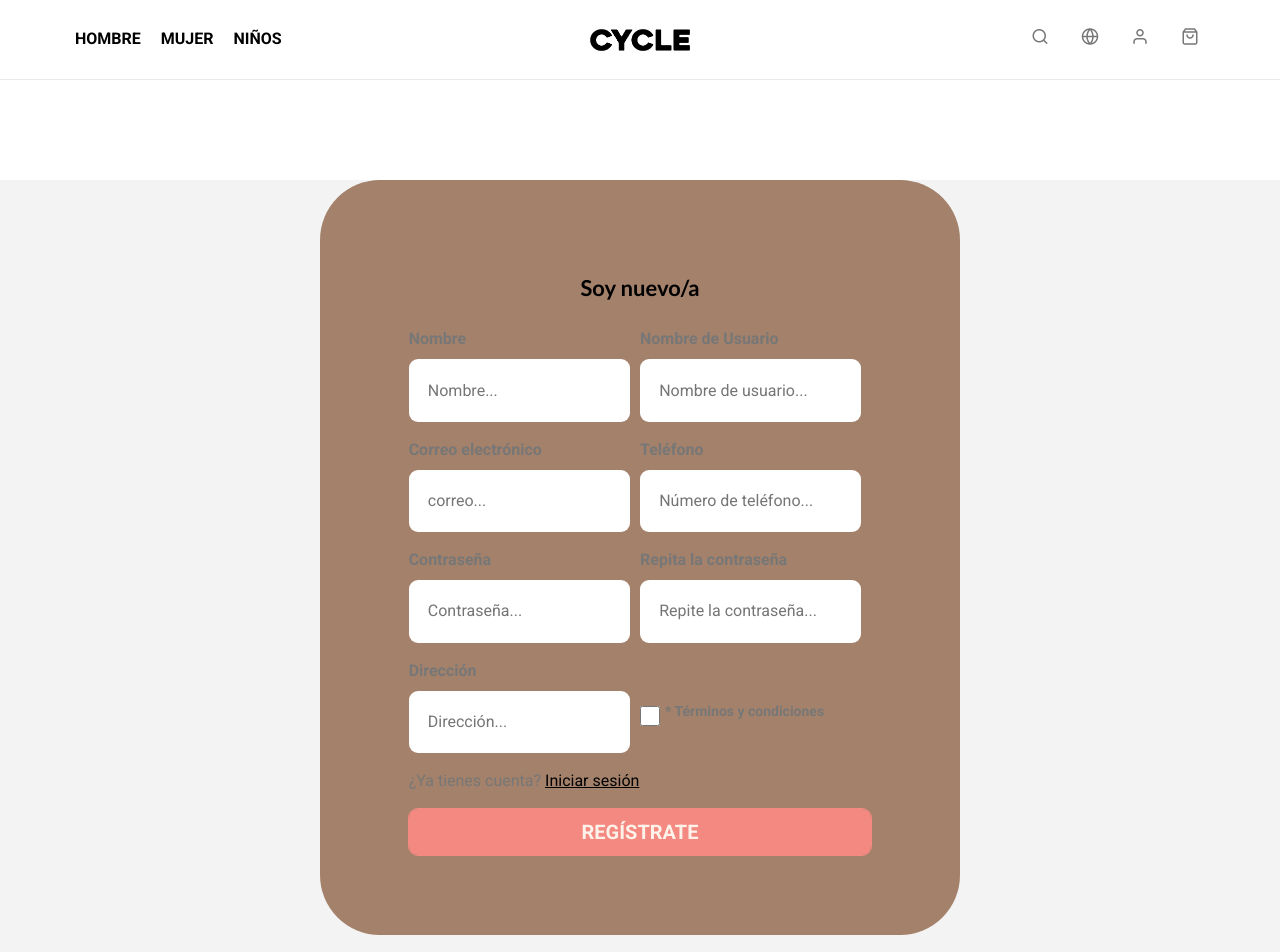
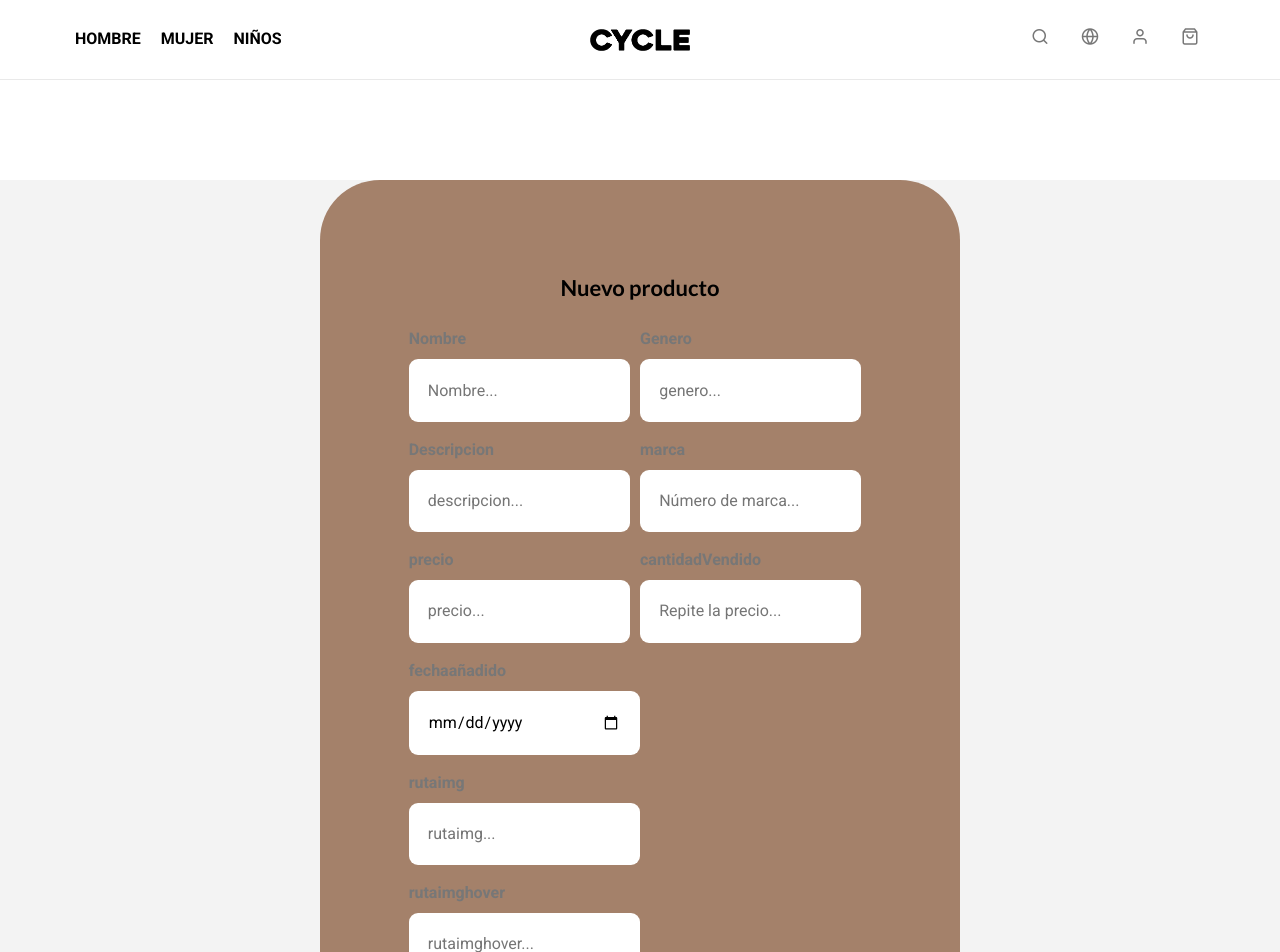
Before and after one commit to daw223-14/Proyecto_Final, a React (Vite) app: page /admin in a window 1280 px wide. Shown: the top 952 px of the page. Built offline with nearby package versions, Linux system fonts and the light colour scheme.

Commit message:
Añadir insert

```diff
--- a/src/components/Insert.jsx
+++ b/src/components/Insert.jsx
@@ -8,17 +8,18 @@ import Notification from "./../components/Notification";
 function Insert() {
   const [formData, setFormData] = useState({
     nombre: "",
-    username: "",
-    correo: "",
-    telefono: "",
-    contraseña: "",
-    contraseña2: "",
-    direccion: "",
-    terminos: false,
+    genero: "",
+    descripcion: "",
+    marca: "",
+    precio: "",
+    cantidadVendido: "",
+    fechaAñadido: "",
+    rutaimg: "",
+    rutaimghover: "",
+    precio_anterior: ""
   });
-  const [errores, serErrores] = useState([]);
-  const [mensaje, setMensaje] = useState("");
-  const [signedUp, setSignedUp] = useState(false);
+  const [errores, setErrores] = useState([]);
+  const [message, setMessage] = useState("");
 
   const [showNotification, setShowNotification] = useState(false);
   const [notificationText, setNotificationText] = useState("");
@@ -26,9 +27,9 @@ function Insert() {
   const closeNotification = () => {
     setShowNotification(false);
     setNotificationText("");
-    setMensaje("");
+    setMessage("");
     if(signedUp){
-      navigate("/login");
+      navigate("/admin");
     }
   };
 
@@ -43,38 +44,9 @@ function Insert() {
 
   function validation(){
     let errores = [];
-    if (!formData.terminos) {
-      errores.push("* Tienes que aceptar los términos y condiciones");
-    }
-
     if (!/^[a-zA-Z\s]+$/.test(formData.nombre)) {
       errores.push("Nombre Incorrecto. Por favor, introduce un nombre sin carácteres especiales.");
     }
-
-    if (!/^[a-zA-Z][a-zA-Z0-9]*$/.test(formData.username)) {
-      errores.push("Invalid username. It must start with a letter and can contain only letters and numbers.");
-    }
-
-    if (!/^[\w-]+(\.[\w-]+)*@([\w-]+\.)+[a-zA-Z]{2,7}$/.test(formData.correo) || formData.correo.length > 70) {
-      errores.push("Invalid correo. correo should be a valid direccion and cannot exceed 70 characters.");
-    }
-
-    if (!/^\d{1,70}$/.test(formData.telefono) || formData.telefono.length > 70) {
-      errores.push("Invalid telefono number. telefono number should only contain digits and cannot exceed 70 characters.");
-    }
-
-    if (!/^(?=.*[a-z])(?=.*[A-Z])(?=.*\d)(?=.*[#$@!%&*?])[A-Za-z\d#$@!%&*?]{8,30}$/.test(formData.contraseña)) {
-      errores.push("Invalid contraseña. contraseña should contain at least 8 characters, including one uppercase letter, one lowercase letter, one number, and one special character.");
-    }
-
-    if (formData.contraseña !== formData.contraseña2) {
-      errores.push("Passwords do not match.");
-    }
-
-    if (formData.direccion.length > 128) {
-      errores.push("direccion exceeds the maximum length of 128 characters.");
-    }
-
     return errores;
 }
 
@@ -93,7 +65,7 @@ function Insert() {
 
     const validationErrors = validation();
 
-    serErrores(validationErrors);
+    setErrores(validationErrors);
 
     if (validationErrors.length > 0) {
       setNotificationText(validationErrors);
@@ -107,13 +79,13 @@ function Insert() {
     });
 
     axios
-      .post("/signup.php", data)
+      .post("/insert.php", data)
       .then((response) => {
         const responseData = response.data;
-        setMensaje(responseData.mensaje);
-        setNotificationText(response.data.mensaje);
+        setMessage(responseData.message);
+        setNotificationText(response.data.message);
         setShowNotification(true);
-        if(responseData.mensaje == "Signed up Successfully"){
+        if(responseData.message == "Signed up Successfully"){
           setSignedUp(true);
         }
       })
@@ -123,39 +95,39 @@ function Insert() {
   };
 
   useEffect(() => {
-    if (mensaje !== "") {
-      setNotificationText(mensaje);
+    if (message !== "") {
+      setNotificationText(message);
       setShowNotification(true);
     }
-  }, [mensaje]);
+  }, [message]);
 
 
   return (
     <section className="signup full-block">
       <div className="container signup-content">
-        <h2 className="signup-title">Soy nuevo/a</h2>
+        <h2 className="signup-title">Nuevo producto</h2>
         <form id="signupForm" className="signup-form" onSubmit={handleSubmit}>
           <div>
             <div>
-              <label htmlFor="nombre">Nombre</label>
+              <label htmlFor="name">Nombre</label>
               <input
-                id="nombre"
+                id="name"
                 type="text"
                 placeholder="Nombre..."
-                name="name"
+                name="nombre"
                 value={formData.nombre}
                 onChange={handleChange}
                 required
               />
             </div>
             <div>
-              <label htmlFor="username">Nombre de Usuario </label>
+              <label htmlFor="genero">Genero </label>
               <input
-                id="username"
+                id="genero"
                 type="text"
-                placeholder="Nombre de usuario..."
-                name="username"
-                value={formData.username}
+                placeholder="genero..."
+                name="genero"
+                value={formData.genero}
                 onChange={handleChange}
                 required
               />
@@ -163,25 +135,25 @@ function Insert() {
           </div>
           <div>
             <div>
-              <label htmlFor="correo">Correo electrónico </label>
+              <label htmlFor="descripcion">Descripcion </label>
               <input
-                id="correo"
-                type="correo"
-                placeholder="correo..."
-                name="correo"
-                value={formData.correo}
+                id="descripcion"
+                type="text"
+                placeholder="descripcion..."
+                name="descripcion"
+                value={formData.descripcion}
                 onChange={handleChange}
                 required
               />
             </div>
             <div>
-              <label htmlFor="telefono">Teléfono</label>
+              <label htmlFor="marca">marca</label>
               <input
-                id="telefono"
-                type="number"
-                placeholder="Número de teléfono..."
-                nombre="telefono"
-                value={formData.telefono}
+                id="marca"
+                type="text"
+                placeholder="Número de marca..."
+                nombre="marca"
+                value={formData.marca}
                 onChange={handleChange}
                 required
               />
@@ -189,25 +161,25 @@ function Insert() {
           </div>
           <div>
             <div>
-              <label htmlFor="contraseña">Contraseña</label>
+              <label htmlFor="precio">precio</label>
               <input
-                id="contraseña"
-                type="contraseña"
-                placeholder="Contraseña..."
-                name="contraseña"
-                value={formData.contraseña}
+                id="precio"
+                type="number"
+                placeholder="precio..."
+                name="precio"
+                value={formData.precio}
                 onChange={handleChange}
                 required
               />
             </div>
             <div>
-              <label htmlFor="contraseña2">Repita la contraseña</label>
+              <label htmlFor="cantidadVendido">cantidadVendido</label>
               <input
-                id="contraseña2"
-                type="contraseña"
-                placeholder="Repite la contraseña..."
-                name="contraseña2"
-                value={formData.contraseña2}
+                id="cantidadVendido"
+                type="number"
+                placeholder="Repite la precio..."
+                name="cantidadVendido"
+                value={formData.cantidadVendido}
                 onChange={handleChange}
                 required
               />
@@ -215,35 +187,59 @@ function Insert() {
           </div>
           <div>
             <div>
-              <label htmlFor="direccion">Dirección</label>
+              <label htmlFor="fechaAñadido">fechaañadido</label>
               <input
-                id="direccion"
-                type="text"
-                placeholder="Dirección..."
-                name="direccion"
-                value={formData.direccion}
+                id="fechaAñadido"
+                type="date"
+                placeholder="fechaañadido..."
+                name="fechaAñadido"
+                value={formData.fechaAñadido}
                 onChange={handleChange}
                 required
               />
             </div>
-            <div className="signup_terms">
+          </div>
+          <div>
+            <div>
+              <label htmlFor="rutaimg">rutaimg</label>
               <input
-                id="terminos"
-                type="checkbox"
-                name="terminos"
-                checked={formData.terminos}
+                id="rutaimg"
+                type="text"
+                placeholder="rutaimg..."
+                name="rutaimg"
+                value={formData.rutaimg}
                 onChange={handleChange}
                 required
               />
-              <label htmlFor="terminos">
-                * Términos y condiciones<br />
-              </label>
             </div>
           </div>
           <div>
-            <p>
-              ¿Ya tienes cuenta? <Link to={"./../login"}>Iniciar sesión</Link>
-            </p>
+            <div>
+              <label htmlFor="rutaimghover">rutaimghover</label>
+              <input
+                id="rutaimghover"
+                type="text"
+                placeholder="rutaimghover..."
+                name="rutaimghover"
+                value={formData.rutaimghover}
+                onChange={handleChange}
+                required
+              />
+            </div>
+          </div>
+          <div>
+            <div>
+              <label htmlFor="precio_anterior">precio_anterior</label>
+              <input
+                id="precio_anterior"
+                type="text"
+                placeholder="precio_anterior..."
+                name="precio_anterior"
+                value={formData.precio_anterior}
+                onChange={handleChange}
+                required
+              />
+            </div>
           </div>
           <button className="btn btn--form" type="submit" value="Signup">
             Regístrate
```
Also changed, not shown: 1 other file (tests, documents, lock files or other folders).
